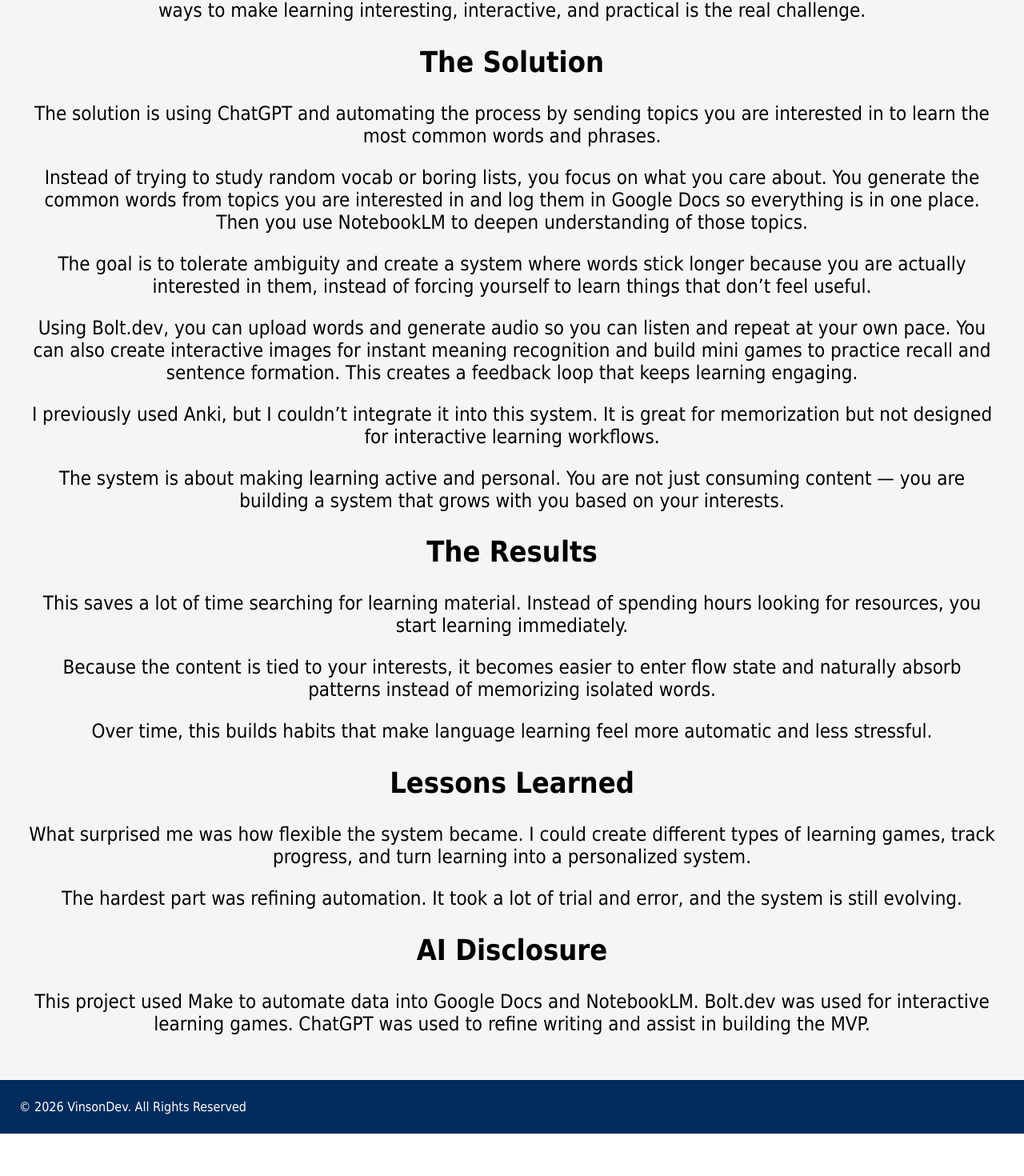
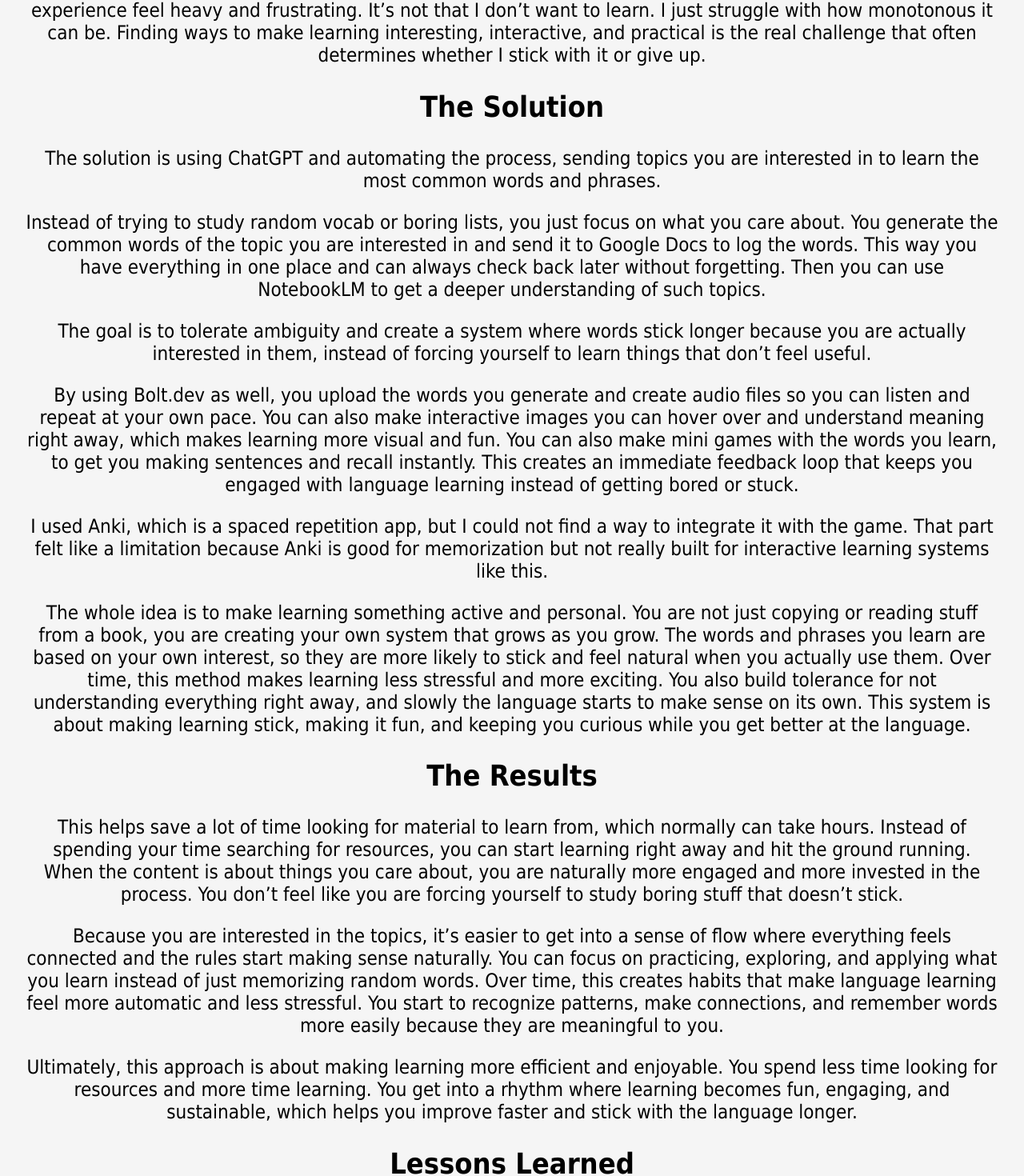
Before and after one commit to vinson-han/vinson-han-react-portfolio, a React (Vite) app: page / in a window 1280 px wide. Shown: the part 708-2178 px from the top of the page at 80% size. Before the commit the page ends 2125 px from the top, so only its background shows below. Built offline with nearby package versions, Linux system fonts and the light colour scheme.

Commit message:
Update Home.jsx

```diff
--- a/src/components/Home.jsx
+++ b/src/components/Home.jsx
@@ -14,7 +14,7 @@ const Home = () => {
         </p>
       </aside>
 
-      <section className="case-study">
+      <article className="case-study">
 
   <h2>The Problem</h2>
   <p>
@@ -22,77 +22,90 @@ const Home = () => {
     we are forced to rely on textbooks or premade content that doesn’t feel engaging or relevant.
     When the material feels dull, it’s hard to stay motivated, and starting can feel completely overwhelming.
     Even when I’m excited to learn, the process often slows down because I have to focus on tedious details.
-          For example, when I’m learning Japanese, studying things like conjugation, grammar rules, and sentence
-          patterns feels repetitive and uninspiring. These parts are necessary, but the traditional approach makes
-          the experience feel heavy and frustrating. Finding ways to make learning interesting, interactive, and
-          practical is the real challenge.
+    For example, when I’m learning Japanese, studying things like conjugation, grammar rules, and sentence patterns
+    feels repetitive and uninspiring. These parts of the language are necessary, but going through them in the
+    traditional way makes the whole experience feel heavy and frustrating. It’s not that I don’t want to learn.
+    I just struggle with how monotonous it can be. Finding ways to make learning interesting, interactive,
+    and practical is the real challenge that often determines whether I stick with it or give up.
   </p>
 
   <h2>The Solution</h2>
   <p>
-          The solution is using ChatGPT and automating the process by sending topics you are interested in to
-          learn the most common words and phrases.
+    The solution is using ChatGPT and automating the process, sending topics you are interested in to learn the most common words and phrases.
   </p>
-
   <p>
-          Instead of trying to study random vocab or boring lists, you focus on what you care about. You generate
-          the common words from topics you are interested in and log them in Google Docs so everything is in one
-          place. Then you use NotebookLM to deepen understanding of those topics.
+    Instead of trying to study random vocab or boring lists, you just focus on what you care about.
+    You generate the common words of the topic you are interested in and send it to Google Docs to log the words.
+    This way you have everything in one place and can always check back later without forgetting.
+    Then you can use NotebookLM to get a deeper understanding of such topics.
   </p>
-
   <p>
-          The goal is to tolerate ambiguity and create a system where words stick longer because you are actually
-          interested in them, instead of forcing yourself to learn things that don’t feel useful.
+    The goal is to tolerate ambiguity and create a system where words stick longer because you are actually interested in them,
+    instead of forcing yourself to learn things that don’t feel useful.
   </p>
-
   <p>
-          Using Bolt.dev, you can upload words and generate audio so you can listen and repeat at your own pace.
-          You can also create interactive images for instant meaning recognition and build mini games to practice
-          recall and sentence formation. This creates a feedback loop that keeps learning engaging.
+    By using Bolt.dev as well, you upload the words you generate and create audio files so you can listen and repeat at your own pace.
+    You can also make interactive images you can hover over and understand meaning right away, which makes learning more visual and fun.
+    You can also make mini games with the words you learn, to get you making sentences and recall instantly.
+    This creates an immediate feedback loop that keeps you engaged with language learning instead of getting bored or stuck.
   </p>
-
   <p>
-          I previously used Anki, but I couldn’t integrate it into this system. It is great for memorization but not
-          designed for interactive learning workflows.
+    I used Anki, which is a spaced repetition app, but I could not find a way to integrate it with the game.
+    That part felt like a limitation because Anki is good for memorization but not really built for interactive learning systems like this.
   </p>
-
   <p>
-          The system is about making learning active and personal. You are not just consuming content — you are
-          building a system that grows with you based on your interests.
+    The whole idea is to make learning something active and personal. You are not just copying or reading stuff from a book,
+    you are creating your own system that grows as you grow. The words and phrases you learn are based on your own interest,
+    so they are more likely to stick and feel natural when you actually use them. Over time, this method makes learning less stressful
+    and more exciting. You also build tolerance for not understanding everything right away,
+    and slowly the language starts to make sense on its own. This system is about making learning stick, making it fun,
+    and keeping you curious while you get better at the language.
   </p>
 
   <h2>The Results</h2>
   <p>
-          This saves a lot of time searching for learning material. Instead of spending hours looking for resources,
-          you start learning immediately.
+    This helps save a lot of time looking for material to learn from, which normally can take hours.
+    Instead of spending your time searching for resources, you can start learning right away and hit the ground running.
+    When the content is about things you care about, you are naturally more engaged and more invested in the process.
+    You don’t feel like you are forcing yourself to study boring stuff that doesn’t stick.
   </p>
-
   <p>
-          Because the content is tied to your interests, it becomes easier to enter flow state and naturally absorb
-          patterns instead of memorizing isolated words.
+    Because you are interested in the topics, it’s easier to get into a sense of flow where everything feels connected
+    and the rules start making sense naturally. You can focus on practicing, exploring, and applying what you learn
+    instead of just memorizing random words. Over time, this creates habits that make language learning feel more automatic
+    and less stressful. You start to recognize patterns, make connections, and remember words more easily because they are meaningful to you.
   </p>
-
   <p>
-          Over time, this builds habits that make language learning feel more automatic and less stressful.
+    Ultimately, this approach is about making learning more efficient and enjoyable. You spend less time looking for resources
+    and more time learning. You get into a rhythm where learning becomes fun, engaging, and sustainable,
+    which helps you improve faster and stick with the language longer.
   </p>
 
   <h2>Lessons Learned</h2>
   <p>
-          What surprised me was how flexible the system became. I could create different types of learning games,
-          track progress, and turn learning into a personalized system.
+    What surprised me was how I can make different games to fit my needs, like mix-and-match games, listening and audio games, or even drawing images.
+    On top of that, I can save progress to databases and track my learning over time, which makes it feel like a real personalized system.
+    It’s exciting to see the tools I create helping me practice and remember things in ways that work for me.
+  </p>
+  <p>
+    What was difficult was refining the automation process, which took a lot of time and trial and error.
+    Some steps didn’t work the way I expected at first, and I had to keep adjusting and testing different approaches.
+    I am still not completely done with the process because the system is still evolving.
+    I keep finding ways to improve it, and sometimes that means going back and rethinking parts of the workflow.
+    Even though it’s challenging, it’s also rewarding because every tweak makes the system more efficient and better suited to my own learning style.
   </p>
 
+  <h2>AI Disclosure Statement</h2>
   <p>
-          The hardest part was refining automation. It took a lot of trial and error, and the system is still evolving.
+    This project was built using Make to automate results into Google Docs and NotebookLM to create a deeper analysis.
+    I couldn’t find a way to automate things into Anki, so I had to manually input them.
+    I made games with Bolt to keep me engaged with the material.
+    AI really helped me streamline making an MVP or proof of concept.
+    It’s really good at helping turn what I imagine into reality.
+    I also use ChatGPT to help me refine my writing.
   </p>
 
-        <h2>AI Disclosure</h2>
-        <p>
-          This project used Make to automate data into Google Docs and NotebookLM. Bolt.dev was used for interactive
-          learning games. ChatGPT was used to refine writing and assist in building the MVP.
-        </p>
-
-      </section>
+</article>
 
       {/*
       <article className="project">
```
Lines whose indentation alone changed are shown as unchanged.
